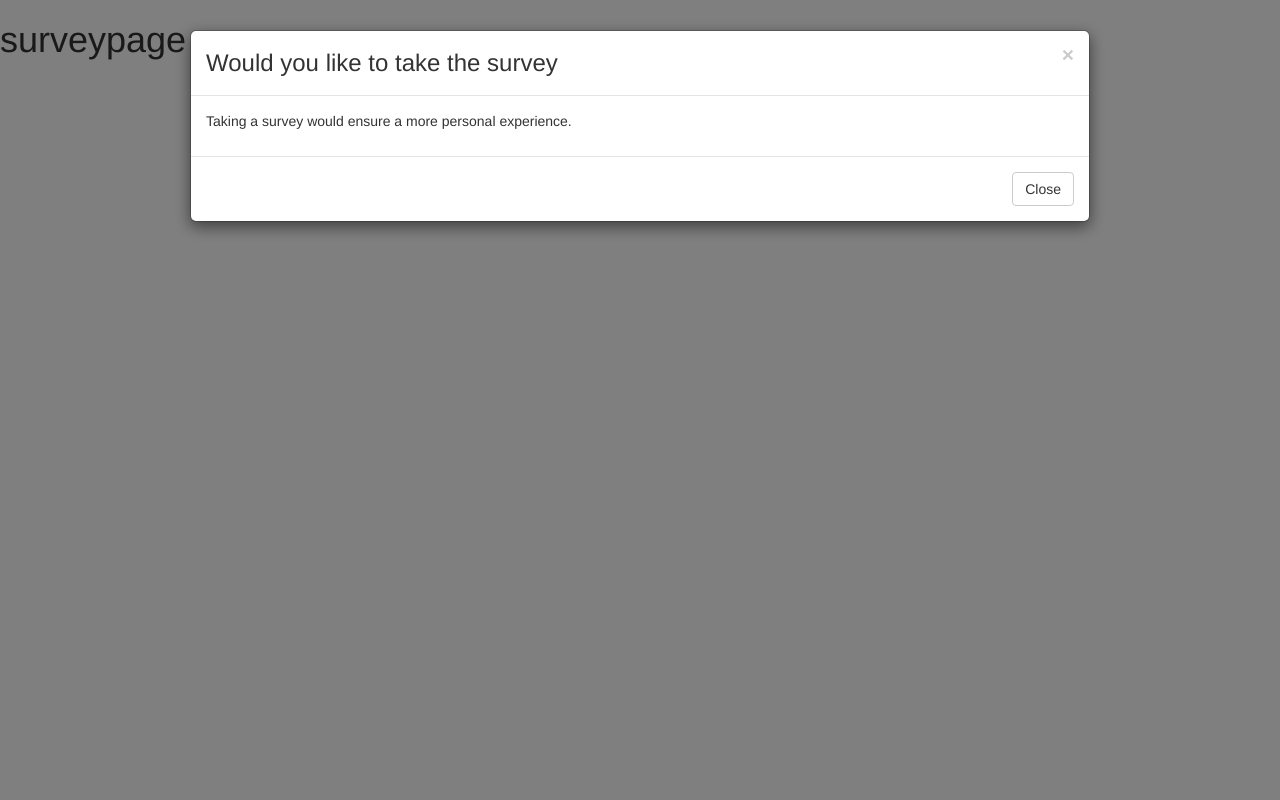
After one commit to jgutierrezCSU/Film-Cabinet-Flask, a Flask app: page /survey in a window 1280 px wide. The commit adds this page. Run offline with Flask 2, Linux system fonts and the light colour scheme; a user stored in the database is signed in; some libraries are stand-ins or nearby versions.

Commit message:
added survey page with modal

```diff
--- a/website/auth.py
+++ b/website/auth.py
@@ -71,6 +71,7 @@ def signup():
             #log in user to a session
             login_user(new_user,remember=True)
             flash('Account created!', category='success')
-            #after Log in , redirect Home
-            return redirect(url_for('views.home'))
+
+            #redirect to survey page:
+            return redirect(url_for('views.survey'))
     return render_template("signup.html",user=current_user) # current_user from built in library
--- a/website/models.py
+++ b/website/models.py
@@ -15,5 +15,5 @@ class User(db.Model, UserMixin): #userMixin allows "current_user" module to acce
     email = db.Column(db.String(150), unique=True) #unique, no tother use can have same email
     password = db.Column(db.String(150))
     first_name = db.Column(db.String(150))
-    took_survey=db.Column(db.Boolean, default=func.now())
+    took_survey=db.Column(db.Boolean, default=False)
     notes = db.relationship('Note')
--- a/website/templates/login.html
+++ b/website/templates/login.html
@@ -60,6 +60,8 @@
               <button class="btn btn-primary btn-lg btn-block">Sign up</button>
             </a>
 
+
+
           </div>
         </div>
       </div>
--- /dev/null
+++ b/website/templates/survey.html
@@ -0,0 +1,67 @@
+
+
+<!DOCTYPE html>
+<html lang="en">
+<head>
+  <title>Bootstrap Example</title>
+  <meta charset="utf-8">
+  <meta name="viewport" content="width=device-width, initial-scale=1">
+  <link rel="stylesheet" href="https://maxcdn.bootstrapcdn.com/bootstrap/3.4.1/css/bootstrap.min.css">
+  <script src="https://ajax.googleapis.com/ajax/libs/jquery/3.6.0/jquery.min.js"></script>
+  <script src="https://maxcdn.bootstrapcdn.com/bootstrap/3.4.1/js/bootstrap.min.js"></script>
+  <!-- run modal on load -->
+	<script>
+    $(document).ready(function(){
+        $("#myModal").modal('show');
+    });
+	</script>
+	<!-- end modal on load -->
+
+</head>
+<body>
+<h1> surveypage </h1>
+<div class="container">
+
+  <!-- Modal -->
+  <div class="modal fade" id="myModal" role="dialog">
+    <div class="modal-dialog modal-lg">
+      <div class="modal-content">
+        <div class="modal-header">
+          <button type="button" class="close" data-dismiss="modal">&times;</button>
+          <h3 class="modal-title">Would you like to take the survey </h3>
+        </div>
+        <div class="modal-body">
+          <p>Taking a survey would ensure a more personal experience.</p>
+        </div>
+        <div class="modal-footer">
+          <button type="button" class="btn btn-default" data-dismiss="modal">Close</button>
+        </div>
+      </div>
+    </div>
+  </div>
+</div>
+
+</body>
+</html>
+
+
+<div class="container">
+
+  <!-- Modal -->
+  <div class="modal fade" id="myModal" role="dialog">
+    <div class="modal-dialog modal-lg">
+      <div class="modal-content">
+        <div class="modal-header">
+          <button type="button" class="close" data-dismiss="modal">&times;</button>
+          <h4 class="modal-title">Modal Header</h4>
+        </div>
+        <div class="modal-body">
+          <p>This is a large modal.</p>
+        </div>
+        <div class="modal-footer">
+          <button type="button" class="btn btn-default" data-dismiss="modal">Close</button>
+        </div>
+      </div>
+    </div>
+  </div>
+</div>
--- a/website/views.py
+++ b/website/views.py
@@ -12,3 +12,10 @@ views=Blueprint('views',__name__)
 def home():
     #passes user to base, display certain items if logged in, else does not display
     return render_template("home.html" , user=current_user)
+
+#defining views Blueprint
+@views.route('/survey')
+@login_required
+def survey():
+    #passes user to base, display certain items if logged in, else does not display
+    return render_template("survey.html" , user=current_user)
```
Also changed, not shown: website/templates/base.html (+19 -0 lines), website/templates/signup.html (+1 -48 lines), website/database.db.
